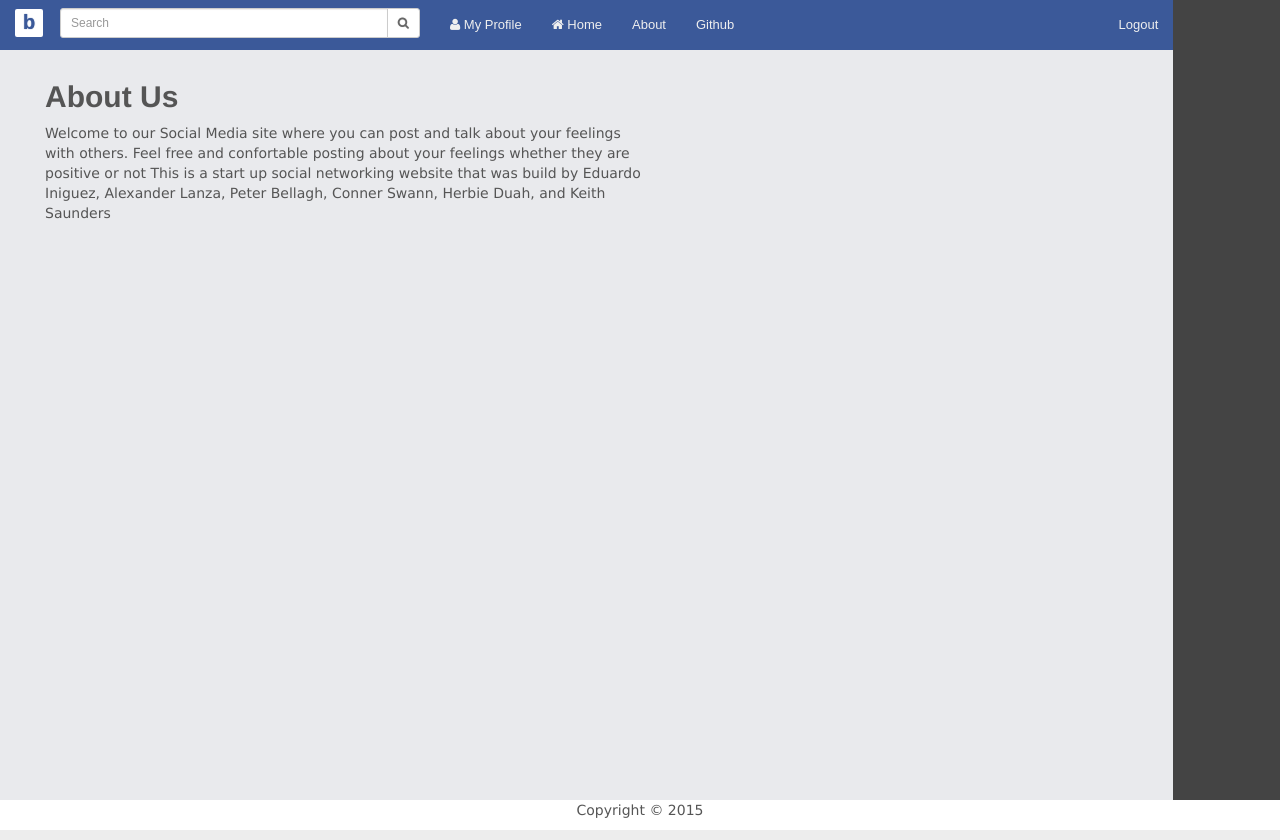
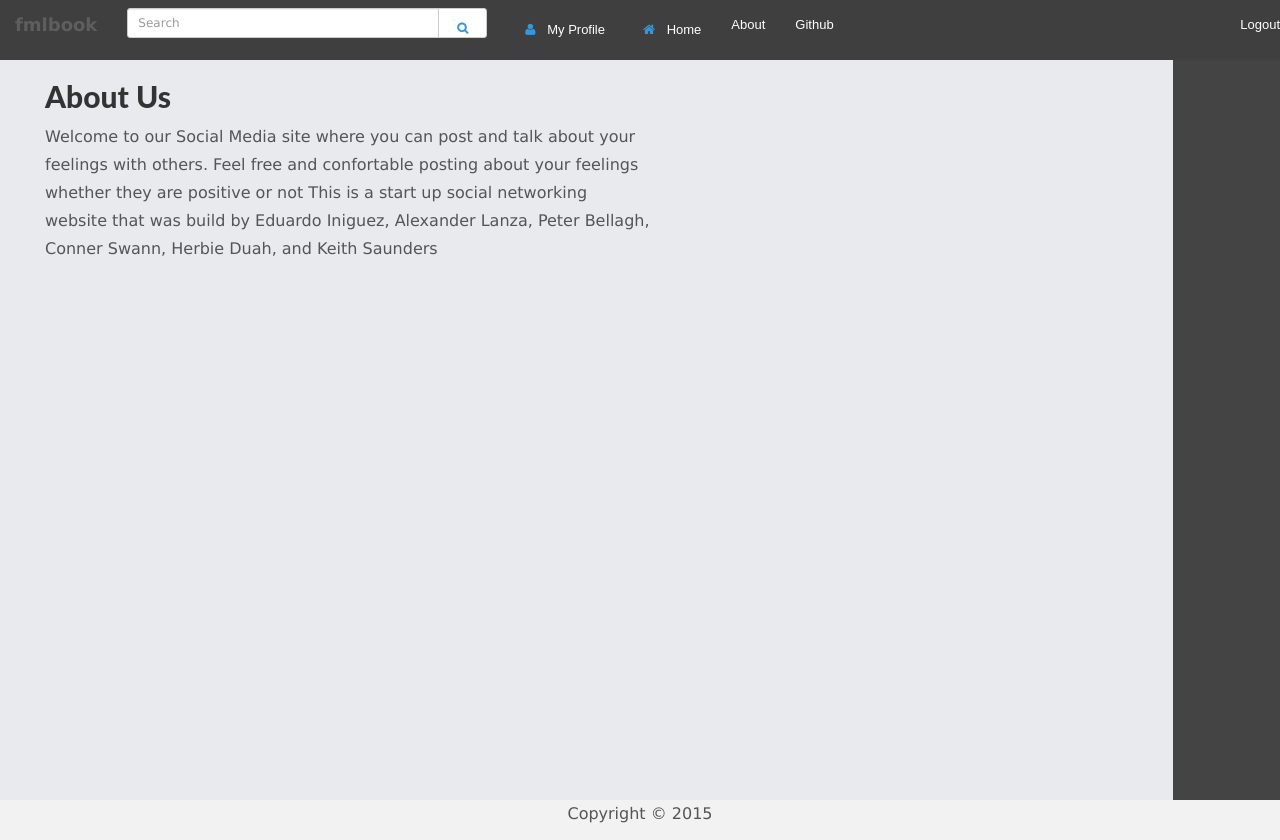
Before and after one commit to yourbuddyconner/CS399-social, a Django app: page /about in a window 1280 px wide. Shown: the top 840 px of the page. Run offline with Django 3.2, Linux system fonts and the light colour scheme; some libraries are stand-ins or nearby versions.

Commit message:
Formatting changes
Tried to make the navbar like the navbar in splash page

```diff
--- a/app/templates/base.html
+++ b/app/templates/base.html
@@ -9,7 +9,9 @@
     <!-- font-awesome -->
     <link rel="stylesheet" type="text/css" href="static/css/font-awesome.min.css">
     <!-- Bootstrap css -->
-    <link rel="stylesheet" type="text/css" href="static/css/bootstrap.min.css">
+    <link rel="stylesheet" type="text/css" href="static/css/bootstrap.css">
+    <!-- Custom styles for this template -->
+    <link href="static/css/main.css" rel="stylesheet">
     <!-- Greyscale css -->
     <link rel="stylesheet" type="text/css" href="static/css/styles.css">
     <!-- HTML5 shim and Respond.js for IE8 support of HTML5 elements and media queries -->
@@ -29,7 +31,8 @@
             <!-- main right col -->
             <div class="column col-sm-11 col-xs-11" id="main">
                 <!-- top nav -->
-                <div class="navbar navbar-blue navbar-static-top">
+                <div class="navbar navbar-default navbar-fixed-top">
+
                     <div class="navbar-header">
                       <button class="navbar-toggle" type="button" data-toggle="collapse" data-target=".navbar-collapse">
                         <span class="sr-only">Toggle</span>
@@ -37,7 +40,8 @@
                         <span class="icon-bar"></span>
                         <span class="icon-bar"></span>
                       </button>
-                      <a href="/" class="navbar-brand logo">b</a>
+					  <a class="navbar-brand" href="/"><b>fmlbook</b></a>
+
                     </div>
                     <nav class="collapse navbar-collapse" role="navigation">
                     <form class="navbar-form navbar-left">
@@ -68,7 +72,7 @@
                     </ul>
                     <ul class="nav navbar-nav navbar-right">
                       <li class="dropdown">
-                        <a href="#" class="dropdown-toggle" data-toggle="dropdown">Logout</a>
+                        <a href="/logout" class="dropdown-toggle" data-toggle="dropdown">Logout</a>
                         <ul class="dropdown-menu">
                           <li><a href="">More</a></li>
                           <li><a href="">More</a></li>
@@ -84,6 +88,7 @@
                 <div class="main-content col-sm-9">
                     {% block content %}{% endblock %}
                 </div>
+
             </div>
         </div>
     </div>
```
